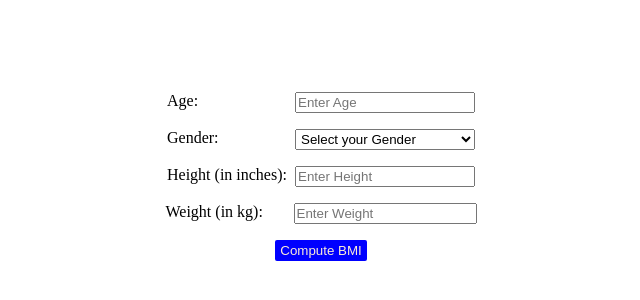
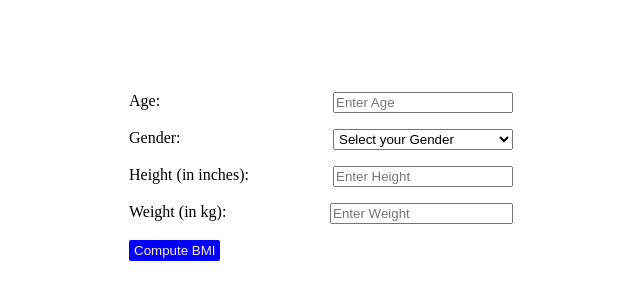
Before and after one commit to lal15aditi/VirSoftech-Task, a React (Create React App) app: page / in a window 1280 px wide. Shown: the part 144-444 px from the top of the page, without its empty margins (319-959 px from the left). Built offline with nearby package versions, Linux system fonts and the light colour scheme.

Commit message:
Update Test.css

```diff
--- a/src/Components/Test.css
+++ b/src/Components/Test.css
@@ -12,13 +12,12 @@
     align-items: center;
     gap: 1rem;
     min-height: 80vh;
-    margin: auto;
 }
 
 .main>div {
     display: flex;
     justify-content: space-between;
-    max-width: 30%;
+    min-width: 30%;
     gap: 8px;
     text-align: left;
 }
```
